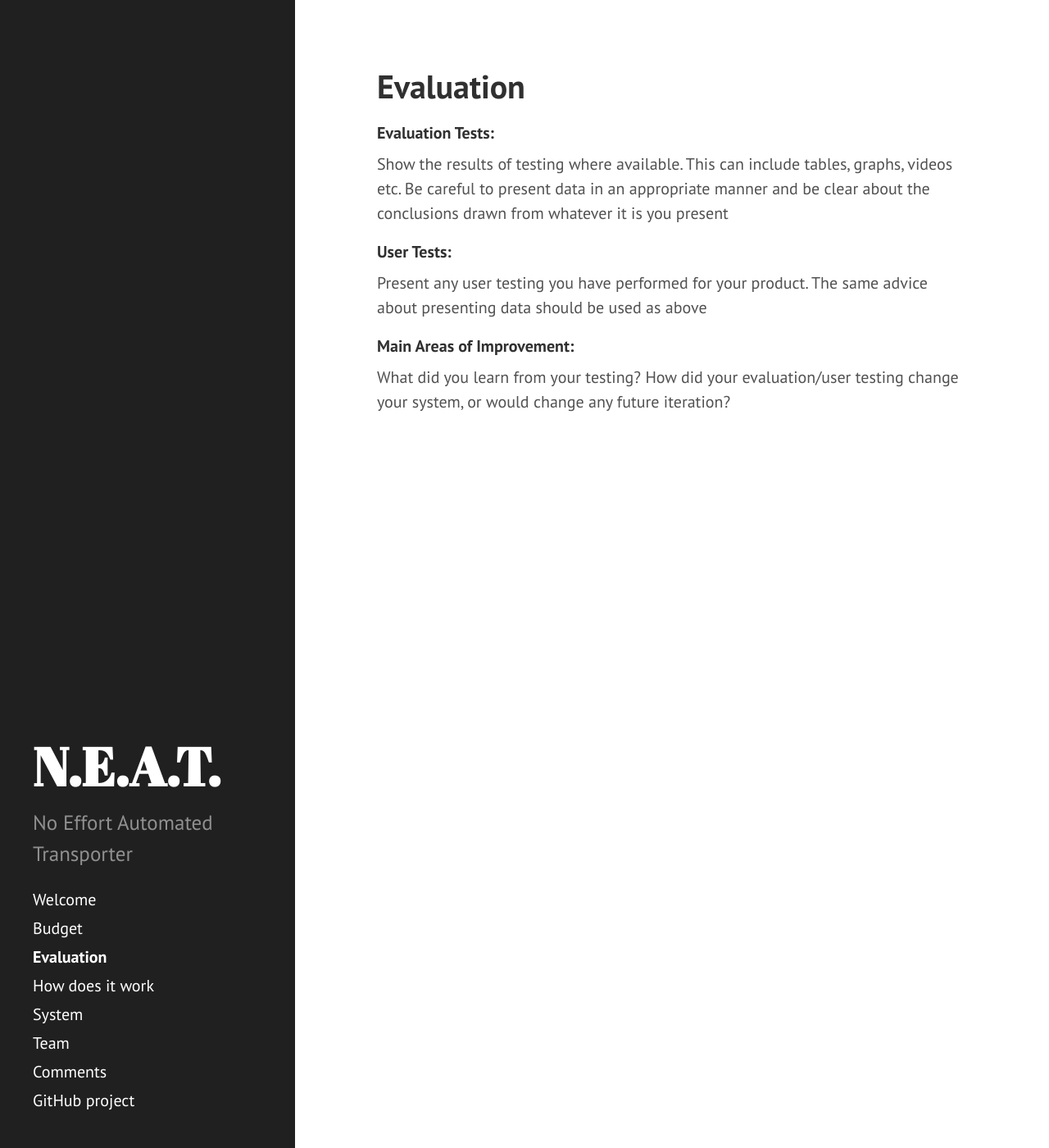
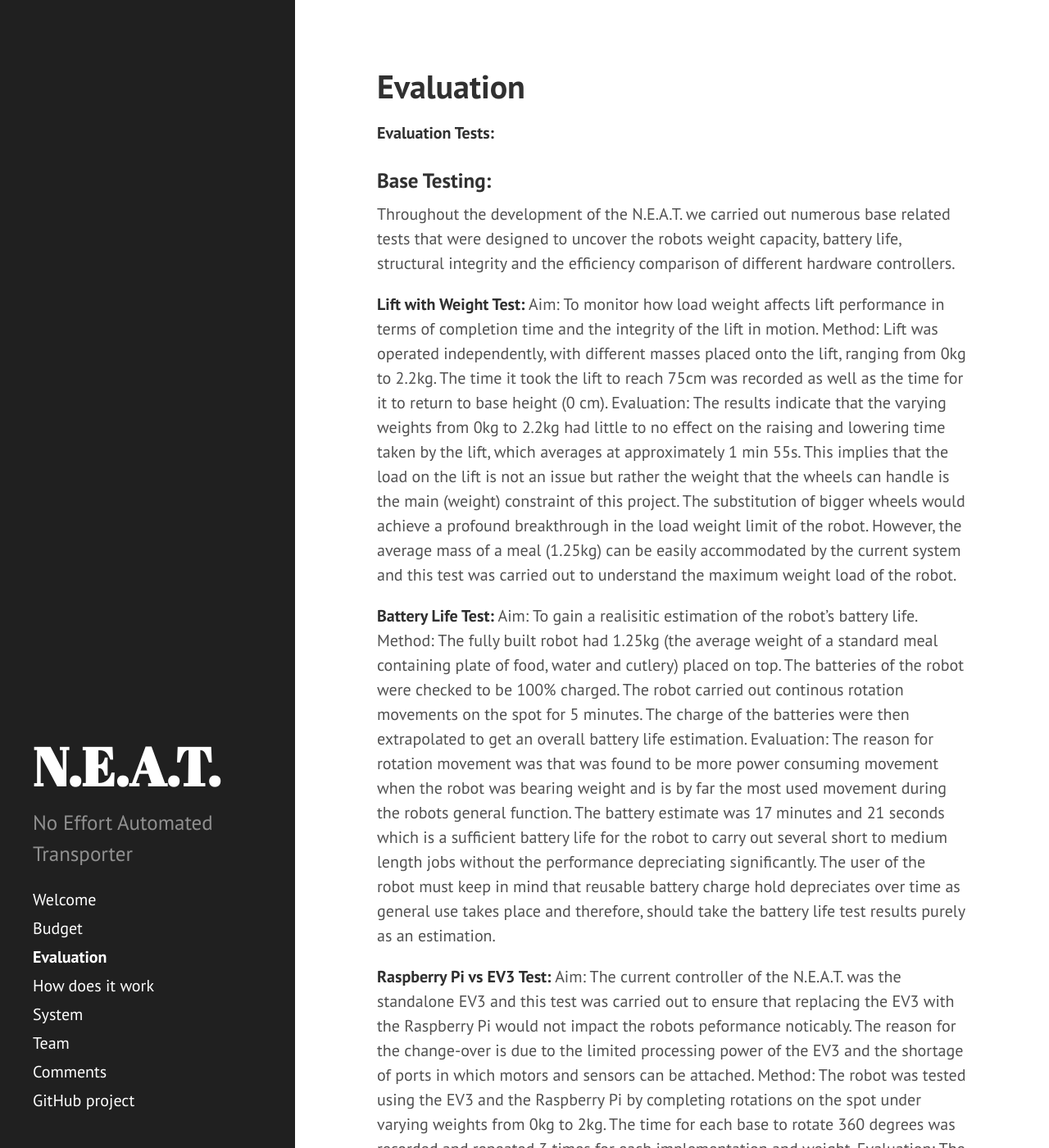
Before and after one commit to okapeng/sdp2020-group2, a Jekyll site: the page built from _pages/evaluation.md, in a window 1280 px wide and 1400 px high. Shown: the whole window at 82% size. Built offline with Jekyll 4.4.1, drawn with Linux system fonts in a browser that asks for light colours; some of the changed text lies outside the part shown.

Commit message:
Added the evaluation section for the base tests

```diff
--- a/_pages/evaluation.md
+++ b/_pages/evaluation.md
@@ -4,8 +4,26 @@ title: Evaluation
 permalink: /evaluation/
 ---
 #### Evaluation Tests:
-  Show the results of testing where available. This can include tables, graphs, videos etc.
-  Be careful to present data in an appropriate manner and be clear about the conclusions drawn from whatever it is you present
+### Base Testing:
+  Throughout the development of the N.E.A.T. we carried out numerous base related tests that were designed to uncover the robots weight capacity, battery life, structural integrity and the efficiency comparison of different hardware controllers.
+
+  **Lift with Weight Test:**
+  Aim: To monitor how load weight affects lift performance in terms of completion time and the integrity of the lift in motion.
+  Method: Lift was operated independently, with different masses placed onto the lift, ranging from 0kg to 2.2kg. The time it took the lift to reach 75cm was recorded as well as the time for it to return to base height (0 cm).
+  Evaluation: The results indicate that the varying weights from 0kg to 2.2kg had little to no effect on the raising and lowering time taken by the lift, which averages at approximately 1 min 55s. This implies that the load on the lift is not an issue but rather the  weight  that  the  wheels  can  handle  is  the  main (weight) constraint of this project. The substitution of bigger wheels would achieve a profound breakthrough in the load weight limit of the robot.  However, the average mass of a meal (1.25kg) can be easily accommodated by the current system and this test was carried out to understand the maximum weight load of the robot.
+
+  **Battery Life Test:**
+  Aim: To gain a realisitic estimation of the robot's battery life.
+  Method: The fully built robot had 1.25kg (the average weight of a standard meal containing plate of food, water and cutlery) placed on top. The batteries of the robot were checked to be 100% charged. The robot carried out continous rotation movements on the spot for 5 minutes. The charge of the batteries were then extrapolated to get an overall battery life estimation.
+  Evaluation: The reason for rotation movement was that was found to be more power consuming movement when the robot was bearing weight and is by far the most used movement during the robots general function. The battery estimate was 17 minutes and 21 seconds which is a sufficient battery life for the robot to carry out several short to medium length jobs without the performance depreciating significantly. The user of the robot must keep in mind that reusable battery charge hold depreciates over time as general use takes place and therefore, should take the battery life test results purely as an estimation.
+
+  **Raspberry Pi vs EV3 Test:**
+  Aim: The current controller of the N.E.A.T. was the standalone EV3 and this test was carried out to ensure that replacing the EV3 with the Raspberry Pi would not impact the robots peformance noticably. The reason for the change-over is due to the limited processing power of the EV3 and the shortage of ports in which motors and sensors can be attached.
+  Method: The robot was tested using the EV3 and the Raspberry Pi by completing rotations on the spot under varying weights from 0kg to 2kg. The time for each base to rotate 360 degrees was recorded and repeated 3 times for each implementation and weight.
+  Evaluation: The results that the switch over from the EV3 to the Raspberry Pi did not impact the the robots performance significantly and so the the EV3 was replaced. The robot with the Raspberry Pi is now able to carry out general tasks like the EV3 could but hold heavily increased processing power which is required for the likes of running the object avoidance code.
+
+  **Base Development Drop Tests:**
+  Throughout the development of the N.E.A.T. base structure, several drop tests were conducted in a safe and controlled environment to prevent harm to those around the robot. These tests were carried out to identify structural weaknesses and ways to increase structural integrity of the robot. These tests were not carried out in an offical manner like the previous tests mentioned above, but were rather done incrementally as the base development iterations went on. The heights dropped from were no higher than 50cm and were always conducted on the lab floor, with advanced warnings given to surrounding groups to make them aware of what was taking place.
 
 #### User Tests:
   Present any user testing you have performed for your product.
```
